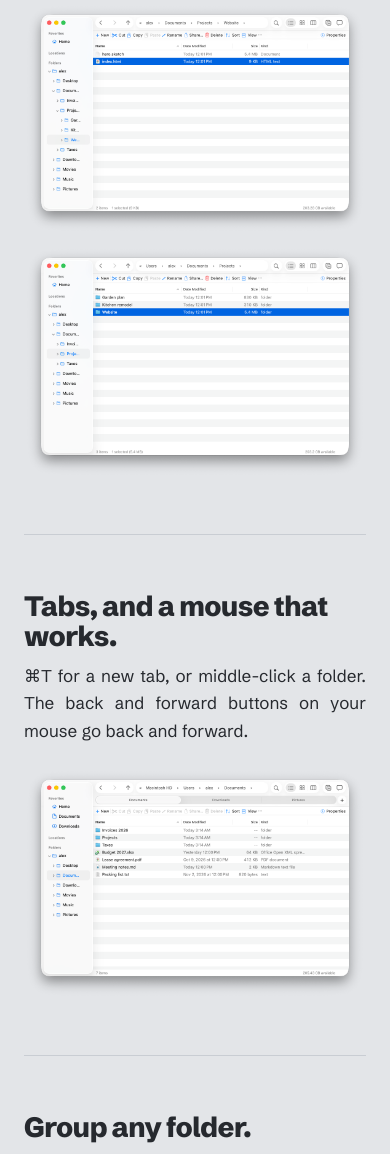
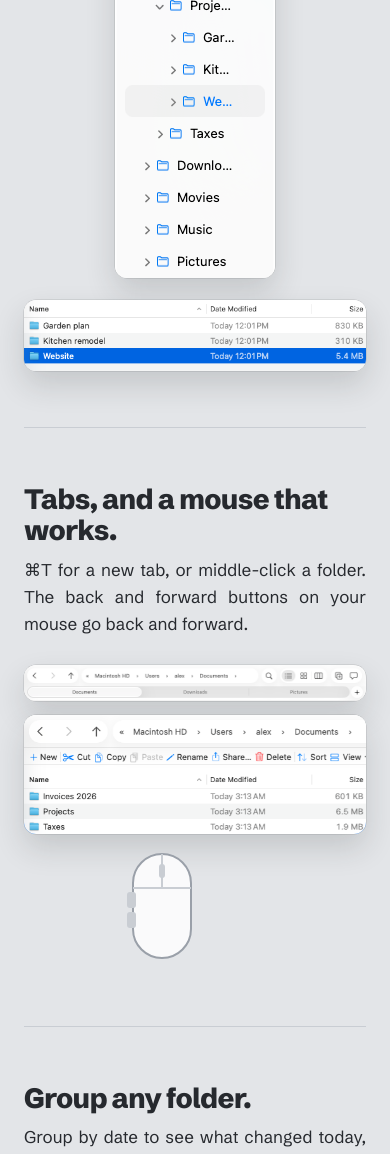
Before and after one commit to roniburd/macExplorer, a plain HTML site: page site/index.html in a window 390 px wide. Shown: the part 3182-4336 px from the top of the page. Drawn offline with Linux system fonts and the light colour scheme.

Commit message:
site: zoomed crops for address bar, tree + sizes and tabs; looping mouse back/forward animation
Co-Authored-By: Claude <noreply@anthropic.com>

```diff
--- a/site/index.html
+++ b/site/index.html
@@ -84,6 +84,36 @@
   .pair { display: grid; grid-template-columns: repeat(2, minmax(0, 1fr)); gap: 12px; margin: 28px -20% 0; }
   .feature .pair figure { margin: 0; }
 
+  /* zoomed crops: shown at their own pixel size so they stay sharp */
+  .zooms { display: flex; flex-direction: column; align-items: center; gap: 14px; margin: 28px -6% 0; }
+  .feature .zoom { margin: 0; max-width: 100%; background: #fff; border-radius: 12px; overflow: hidden;
+                   box-shadow: 0 0 0 .5px rgba(0,0,0,.16), 0 14px 30px rgba(38,41,46,.16); }
+  .feature .zoom img { display: block; max-width: 100%; height: auto; }
+  .tree-sizes { display: flex; justify-content: center; align-items: center; gap: 22px; margin: 28px -6% 0; }
+  .tree-sizes .zoom { flex: none; }
+  .tree-sizes .zoom:last-child { flex: 0 1 auto; min-width: 0; }
+
+  /* mouse back / forward: a 7 s loop */
+  .feature .backdemo { display: flex; align-items: center; gap: 18px; margin: 0; max-width: 100%; }
+  .backdemo .frames { display: grid; flex: 0 1 auto; min-width: 0; }
+  .backdemo .frames img { grid-area: 1 / 1; }
+  .backdemo .f-to { opacity: 0; animation: show-to 7s infinite; }
+  .backdemo .mouse { position: relative; flex: none; width: 140px; }
+  .backdemo .btn-back { animation: press-back 7s infinite; }
+  .backdemo .btn-fwd { animation: press-fwd 7s infinite; }
+  .backdemo .tip { position: absolute; left: 80px; font-size: 12px; font-weight: 650; background: var(--graphite); color: #fff;
+                   padding: 2px 8px; border-radius: 6px; opacity: 0; }
+  .backdemo .t-back { top: 58px; animation: tip-back 7s infinite; }
+  .backdemo .t-fwd { top: 38px; animation: tip-fwd 7s infinite; }
+  @keyframes show-to   { 0%, 30% { opacity: 0; } 34%, 80% { opacity: 1; } 84%, 100% { opacity: 0; } }
+  @keyframes press-back { 0%, 26% { fill: #C9CDD3; } 28%, 36% { fill: var(--yellow); } 40%, 100% { fill: #C9CDD3; } }
+  @keyframes press-fwd  { 0%, 76% { fill: #C9CDD3; } 78%, 86% { fill: var(--yellow); } 90%, 100% { fill: #C9CDD3; } }
+  @keyframes tip-back  { 0%, 26% { opacity: 0; } 28%, 44% { opacity: 1; } 48%, 100% { opacity: 0; } }
+  @keyframes tip-fwd   { 0%, 76% { opacity: 0; } 78%, 94% { opacity: 1; } 98%, 100% { opacity: 0; } }
+  @media (prefers-reduced-motion: reduce) {
+    .backdemo .f-to, .backdemo .btn-back, .backdemo .btn-fwd, .backdemo .tip { animation: none; }
+  }
+
   /* shortcuts */
   .shortcuts { padding-block: 56px 64px; border-top: 1px solid var(--line); }
   .shortcuts h2 { font-size: clamp(28px, 4vw, 38px); letter-spacing: -.025em; margin: 0 0 26px; }
@@ -99,6 +129,9 @@
     .ways { margin-inline: 0; }
     .feature figure { margin: 24px 0 0; }
     .pair { grid-template-columns: 1fr; margin: 24px 0 0; }
+    .zooms, .tree-sizes { margin-inline: 0; }
+    .tree-sizes { flex-direction: column; }
+    .feature .backdemo { flex-direction: column; }
     header.top nav a:not(:last-child) { display: none; }
   }
 </style>
@@ -152,22 +185,43 @@
     <section class="feature">
       <h2>Type where you want to go.</h2>
       <p>Click the address bar, or press ⌘L, and type a path. Paste one from anywhere, or start with <code>~</code>.</p>
-      <figure><img src="assets/shots/address.png" width="1112" height="752" loading="lazy" alt="The address bar in edit mode with Documents/Projects/Website typed into it."></figure>
+      <div class="zooms">
+        <figure class="zoom"><img src="assets/shots/crops/address-crumbs.png" width="832" height="54" loading="lazy" alt="The address bar showing Macintosh HD › Users › alex › Documents as a breadcrumb."></figure>
+        <figure class="zoom"><img src="assets/shots/crops/address-edit.png" width="832" height="54" loading="lazy" alt="The same address bar after a click, with Documents/Projects/Website typed into it."></figure>
+      </div>
     </section>
 
     <section class="feature">
       <h2>A folder tree, and folder sizes.</h2>
       <p>The tree under the sidebar always shows where you are. Turn on View › Calculate Folder Sizes and every folder shows how much it holds.</p>
-      <div class="pair">
-        <figure><img src="assets/shots/tree.png" width="1112" height="752" loading="lazy" alt="The folder tree open to alex › Documents › Projects › Website, the folder being shown."></figure>
-        <figure><img src="assets/shots/sizes.png" width="1112" height="752" loading="lazy" alt="Projects in Details view with folder sizes: Garden plan 830 KB, Kitchen remodel 310 KB, Website 5.4 MB."></figure>
+      <div class="tree-sizes">
+        <figure class="zoom"><img src="assets/shots/crops/tree.png" width="160" height="440" loading="lazy" alt="The folder tree open to alex › Documents › Projects › Website."></figure>
+        <figure class="zoom"><img src="assets/shots/crops/sizes.png" width="540" height="112" loading="lazy" alt="Folder sizes in the Size column: Garden plan 830 KB, Kitchen remodel 310 KB, Website 5.4 MB."></figure>
       </div>
     </section>
 
     <section class="feature">
       <h2>Tabs, and a mouse that works.</h2>
       <p>⌘T for a new tab, or middle-click a folder. The back and forward buttons on your mouse go back and forward.</p>
-      <figure><img src="assets/shots/tabs.png" width="1112" height="752" loading="lazy" alt="A window with three tabs: Documents, Downloads and Pictures."></figure>
+      <div class="zooms">
+        <figure class="zoom"><img src="assets/shots/crops/tabs-bar.png" width="832" height="88" loading="lazy" alt="The tab bar with three tabs: Documents, Downloads and Pictures."></figure>
+        <figure class="backdemo" aria-label="Animation: pressing the mouse back button goes from Projects back to Documents, and forward returns to Projects.">
+          <div class="frames zoom">
+            <img class="f-from" src="assets/shots/crops/back-from.png" width="540" height="188" loading="lazy" alt="">
+            <img class="f-to" src="assets/shots/crops/back-to.png" width="540" height="188" loading="lazy" alt="">
+          </div>
+          <div class="mouse" aria-hidden="true">
+            <svg width="74" height="110" viewBox="0 0 74 110">
+              <rect x="8" y="2" width="58" height="104" rx="29" fill="#FAFAFB" stroke="#9AA0A9" stroke-width="2"/>
+              <path d="M37 2v34M8 36h58" stroke="#C9CDD3" stroke-width="2"/>
+              <rect x="34" y="12" width="6" height="14" rx="3" fill="#C9CDD3"/>
+              <rect class="btn-fwd" x="2" y="40" width="9" height="16" rx="3" fill="#C9CDD3"/>
+              <rect class="btn-back" x="2" y="60" width="9" height="16" rx="3" fill="#C9CDD3"/>
+            </svg>
+            <span class="tip t-back">Back</span><span class="tip t-fwd">Forward</span>
+          </div>
+        </figure>
+      </div>
     </section>
 
     <section class="feature">
```
Also changed, not shown: site/assets/shots/crops/address-crumbs.png (added), site/assets/shots/crops/address-edit.png (added), site/assets/shots/crops/back-from.png (added), site/assets/shots/crops/back-to.png (added), site/assets/shots/crops/sizes.png (added), site/assets/shots/crops/tabs-bar.png (added), site/assets/shots/crops/tree.png (added).
